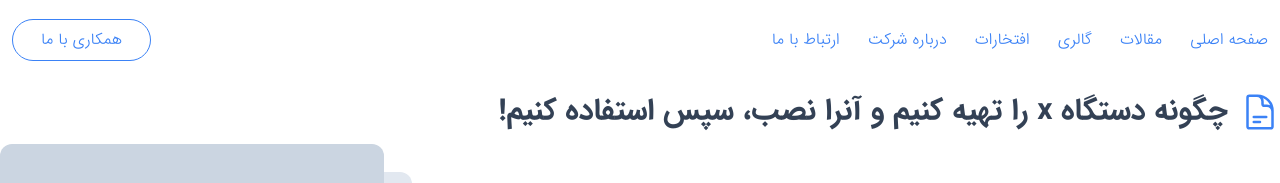
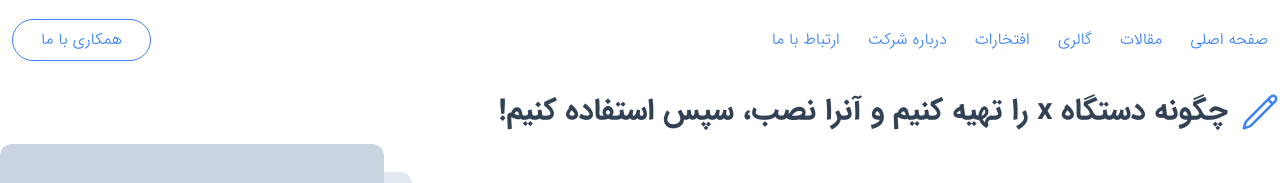
Before and after one commit to FarzadVav/shahinTanzimSanat, a React (Vite) app: page /single-blog in a window 1280 px wide. Shown: the top 183 px of the page. Built offline with nearby package versions, Linux system fonts and the light colour scheme.

Commit message:
change icon in single blog

```diff
--- a/src/pages/SingleBlog/SingleBlog.jsx
+++ b/src/pages/SingleBlog/SingleBlog.jsx
@@ -8,7 +8,7 @@ export default function SingleBlog() {
       <Title
         svg={(
           <svg className="stroke-blue-500 w-10 h-10" xmlns="http://www.w3.org/2000/svg" fill="none" viewBox="0 0 24 24" strokeWidth={1.5} stroke="currentColor">
-            <path strokeLinecap="round" strokeLinejoin="round" d="M19.5 14.25v-2.625a3.375 3.375 0 00-3.375-3.375h-1.5A1.125 1.125 0 0113.5 7.125v-1.5a3.375 3.375 0 00-3.375-3.375H8.25m0 12.75h7.5m-7.5 3H12M10.5 2.25H5.625c-.621 0-1.125.504-1.125 1.125v17.25c0 .621.504 1.125 1.125 1.125h12.75c.621 0 1.125-.504 1.125-1.125V11.25a9 9 0 00-9-9z" />
+            <path strokeLinecap="round" strokeLinejoin="round" d="M16.862 4.487l1.687-1.688a1.875 1.875 0 112.652 2.652L6.832 19.82a4.5 4.5 0 01-1.897 1.13l-2.685.8.8-2.685a4.5 4.5 0 011.13-1.897L16.863 4.487zm0 0L19.5 7.125" />
           </svg>
         )}
         title='چگونه دستگاه x را تهیه کنیم و آنرا نصب، سپس استفاده کنیم!'
```
